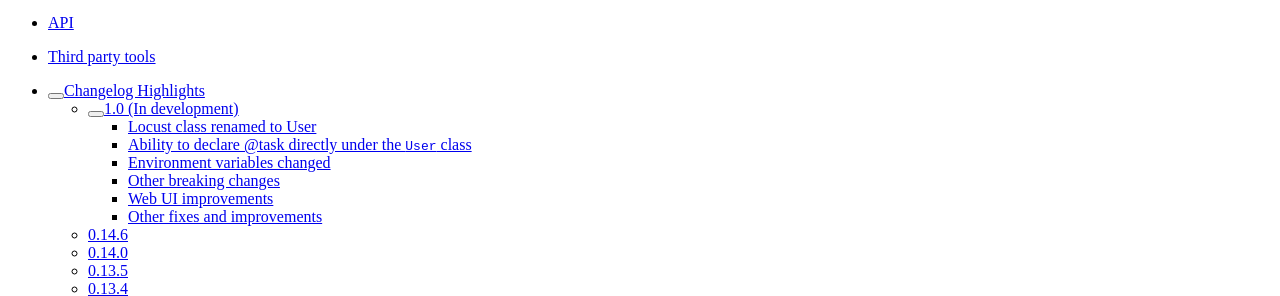
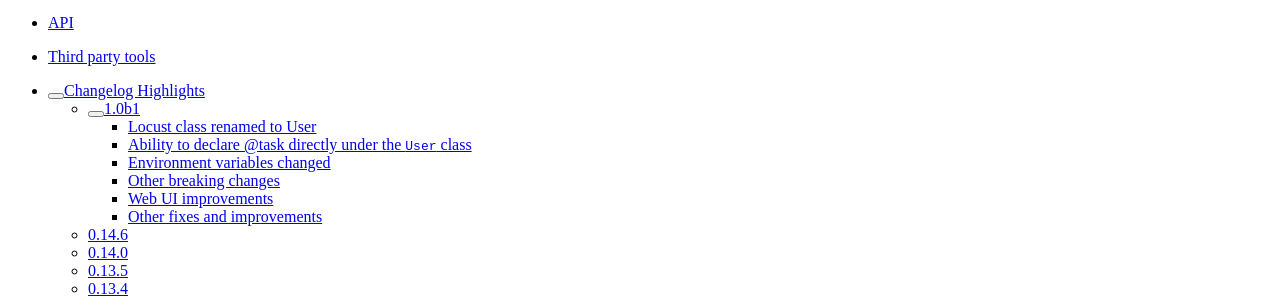
Before and after one commit to locustio/locust, a Sphinx documentation site: the page built from docs/changelog.rst, in a window 1280 px wide and 1400 px high, scrolled down 241 px. Shown: the part 160-456 px from the top of the window. Built offline with Sphinx 7.4.7 and the Read the Docs theme 2.0.0, drawn with Linux system fonts in a browser that asks for light colours; the version number is read from the project's files by our own code; some of the changed text lies outside the part shown.

Commit message:
Update version number

```diff
--- a/docs/changelog.rst
+++ b/docs/changelog.rst
@@ -4,8 +4,8 @@
 
 For full details of the Locust changelog, please see https://github.com/locustio/locust/blob/master/CHANGELOG.md
 
-1.0 (In development)
-====================
+1.0b1
+=====
 
 This version contains some breaking changes.
 
```
